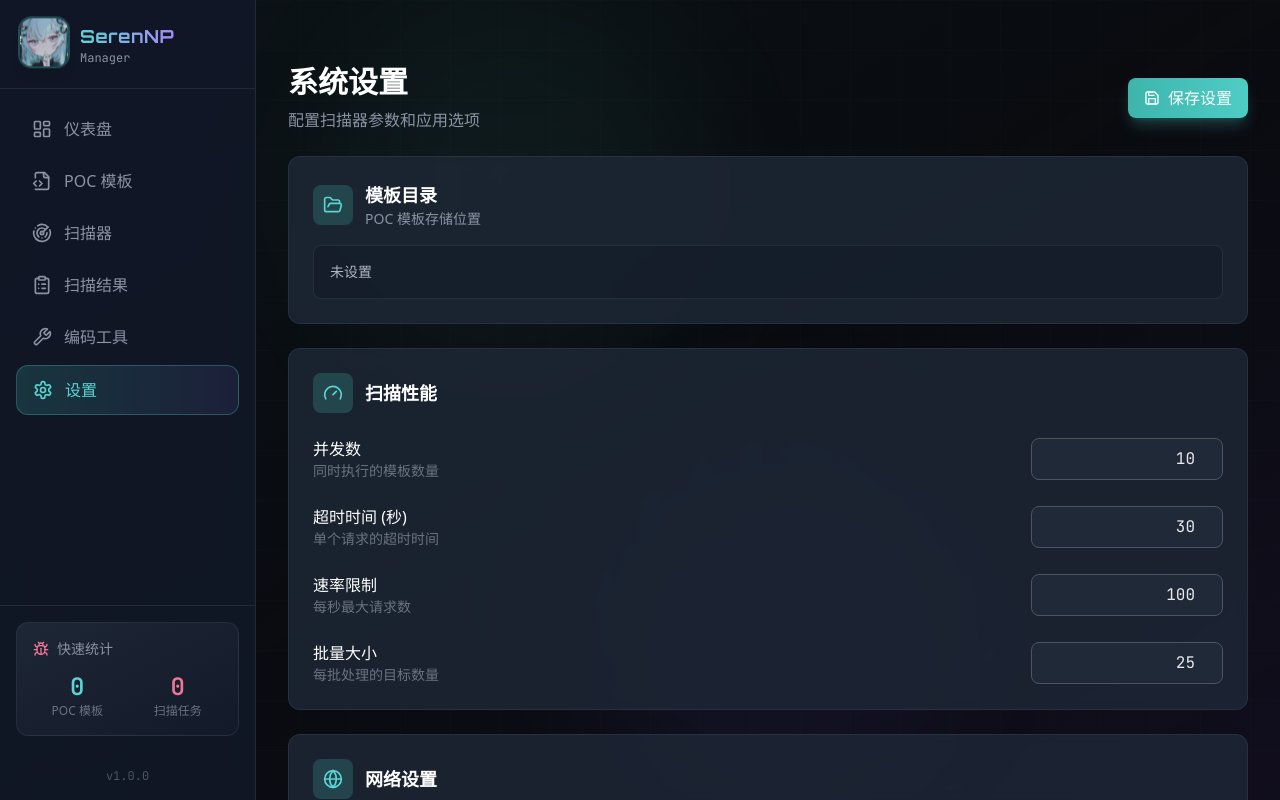
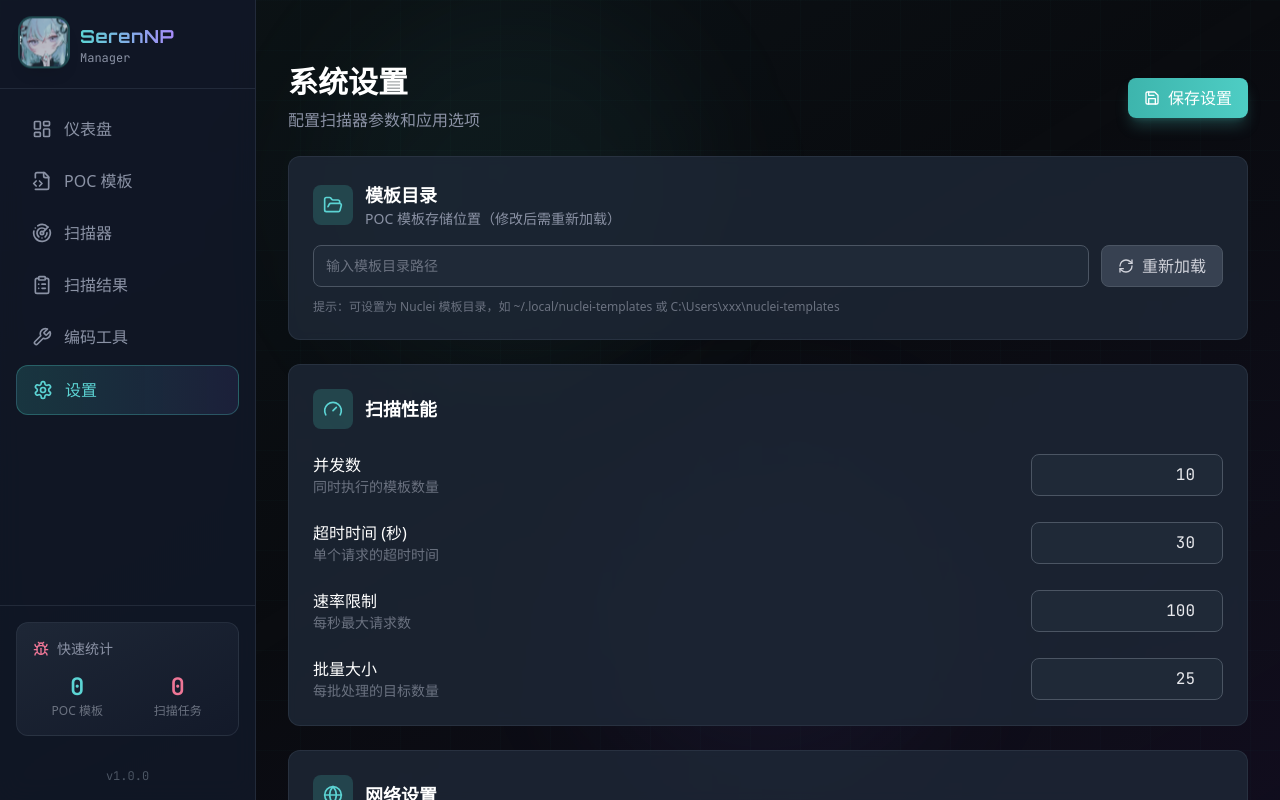
Before and after one commit to InKu0721/SerenNP-manger, a React (Vite) app in the folder frontend/: page / in a window 1280 px wide. Both pictures are taken after a click on the button "设置". Built offline with nearby package versions, Linux system fonts and the light colour scheme.

Commit message:
fix: sync template loading, add custom template dir support, reduce scan refresh rate

```diff
--- a/frontend/src/App.tsx
+++ b/frontend/src/App.tsx
@@ -49,6 +49,7 @@ declare global {
           GetStats: () => Promise<Stats>;
           SaveSettings: (settings: any) => Promise<void>;
           LoadSettings: () => Promise<any>;
+          ReloadTemplates: (templatesDir: string) => Promise<void>;
         };
       };
     };
--- a/frontend/src/components/Scanner.tsx
+++ b/frontend/src/components/Scanner.tsx
@@ -32,8 +32,8 @@ function Scanner({ onViewResult }: ScannerProps) {
     loadTemplates()
     loadScans()
 
-    // 更频繁地刷新扫描状态
-    const interval = setInterval(loadScans, 1000)
+    // 降低刷新频率，减少卡顿
+    const interval = setInterval(loadScans, 3000)
     return () => clearInterval(interval)
   }, [])
 
--- a/frontend/src/components/Settings.tsx
+++ b/frontend/src/components/Settings.tsx
@@ -165,12 +165,41 @@ function Settings() {
           </div>
           <div>
             <h2 className="text-lg font-semibold text-white">模板目录</h2>
-            <p className="text-sm text-dark-400">POC 模板存储位置</p>
+            <p className="text-sm text-dark-400">POC 模板存储位置（修改后需重新加载）</p>
           </div>
         </div>
-        <div className="p-4 rounded-lg bg-dark-900/50 border border-dark-700/50 font-mono text-sm text-dark-300">
-          {settings.templatesDir || '未设置'}
+        <div className="flex gap-3">
+          <input
+            type="text"
+            value={settings.templatesDir}
+            onChange={(e) => setSettings(prev => ({ ...prev, templatesDir: e.target.value }))}
+            placeholder="输入模板目录路径"
+            className="flex-1 font-mono text-sm"
+          />
+          <button
+            onClick={async () => {
+              if (!settings.templatesDir) {
+                toast.error('请输入模板目录')
+                return
+              }
+              try {
+                if (window.go?.main?.App?.ReloadTemplates) {
+                  await window.go.main.App.ReloadTemplates(settings.templatesDir)
+                  toast.success('模板已重新加载')
+                }
+              } catch (error: any) {
+                toast.error('加载失败: ' + (error?.message || '目录无效'))
+              }
+            }}
+            className="btn btn-secondary"
+          >
+            <RefreshCw className="w-4 h-4" />
+            重新加载
+          </button>
         </div>
+        <p className="mt-3 text-xs text-dark-500">
+          提示：可设置为 Nuclei 模板目录，如 ~/.local/nuclei-templates 或 C:\Users\xxx\nuclei-templates
+        </p>
       </div>
 
       {/* 设置区块 */}
```
Also changed, not shown: 2 other files (tests, documents, lock files or other folders).
